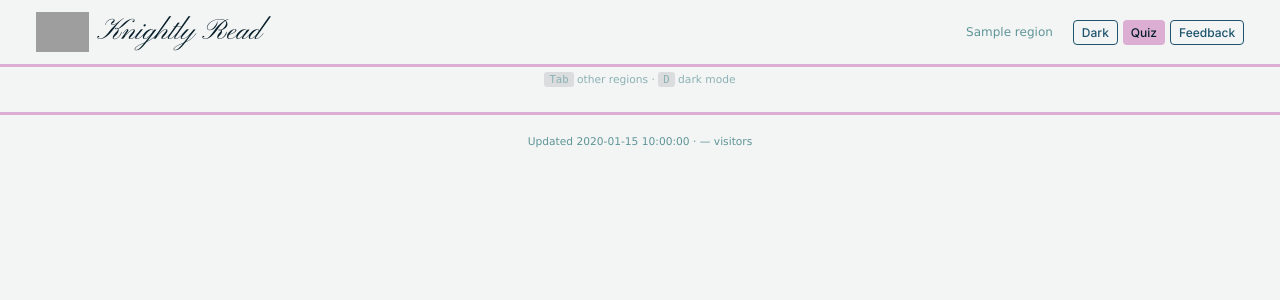
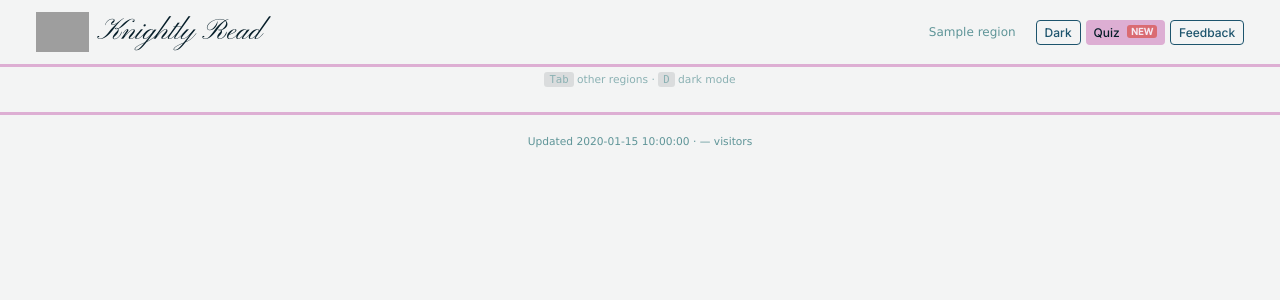
Before and after one commit to xxplozive/knightly-read, a Flask app: template templates/index.html in a window 1280 px wide. Shown: the top 300 px of the page. Run offline with Flask 3, Linux system fonts and the light colour scheme; the template is opened without the code that fills it: most values are stand-ins (such as "Sample title", 1, 10 or a date in 2020); some libraries are stand-ins or nearby versions; grey boxes are pictures that could not be loaded.

Commit message:
Add NEW badge to Quiz button for fresh quizzes
- Show pulsing red "NEW" badge when new quiz is available
- Track quiz completion in localStorage (quizCompletedWeek)
- Badge disappears after completing quiz
- Badge reappears when weekly quiz refreshes

Co-Authored-By: Claude Opus 4.5 <noreply@anthropic.com>

```diff
--- a/templates/index.html
+++ b/templates/index.html
@@ -483,6 +483,24 @@
             background: #c99ac0;
         }
 
+        .quiz-badge {
+            display: inline-block;
+            background: #d9534f;
+            color: white;
+            font-size: 7pt;
+            font-weight: bold;
+            padding: 1px 4px;
+            border-radius: 3px;
+            margin-left: 4px;
+            vertical-align: top;
+            animation: badge-pulse 2s ease-in-out infinite;
+        }
+
+        @keyframes badge-pulse {
+            0%, 100% { opacity: 1; }
+            50% { opacity: 0.6; }
+        }
+
         .quiz-modal {
             max-width: 500px;
         }
@@ -862,7 +880,7 @@
             </nav>
             <div class="header-buttons">
                 <button class="theme-toggle" id="theme-toggle" aria-label="Toggle dark mode">Dark</button>
-                <button class="quiz-btn" id="quiz-btn">Quiz</button>
+                <button class="quiz-btn" id="quiz-btn">Quiz <span class="quiz-badge" id="quiz-badge" style="display:none">NEW</span></button>
                 <button class="feedback-btn" id="feedback-btn">Feedback</button>
             </div>
         </div>
@@ -1262,11 +1280,28 @@
         const quizLeaderboardOnly = document.getElementById('quiz-leaderboard-only');
 
         // Load quiz data
+        // Check if new quiz is available and show badge
+        function checkForNewQuiz() {
+            if (!quizData || !quizData.week_of) return;
+
+            const lastCompletedWeek = localStorage.getItem('quizCompletedWeek');
+            const quizBadge = document.getElementById('quiz-badge');
+
+            if (lastCompletedWeek !== quizData.week_of) {
+                // New quiz available - show badge
+                quizBadge.style.display = 'inline-block';
+            } else {
+                // User already completed this week's quiz
+                quizBadge.style.display = 'none';
+            }
+        }
+
         fetch('quiz.json')
             .then(r => r.json())
             .then(data => {
                 quizData = data;
                 console.log('Quiz loaded:', data.questions?.length, 'questions');
+                checkForNewQuiz();
             })
             .catch(err => {
                 console.log('Quiz not available:', err.message);
@@ -1445,6 +1480,12 @@
                 } catch (e) {
                     console.log('Could not save score:', e.message);
                 }
+            }
+
+            // Mark quiz as completed and hide badge
+            if (quizData.week_of) {
+                localStorage.setItem('quizCompletedWeek', quizData.week_of);
+                document.getElementById('quiz-badge').style.display = 'none';
             }
 
             // Load leaderboard
```
